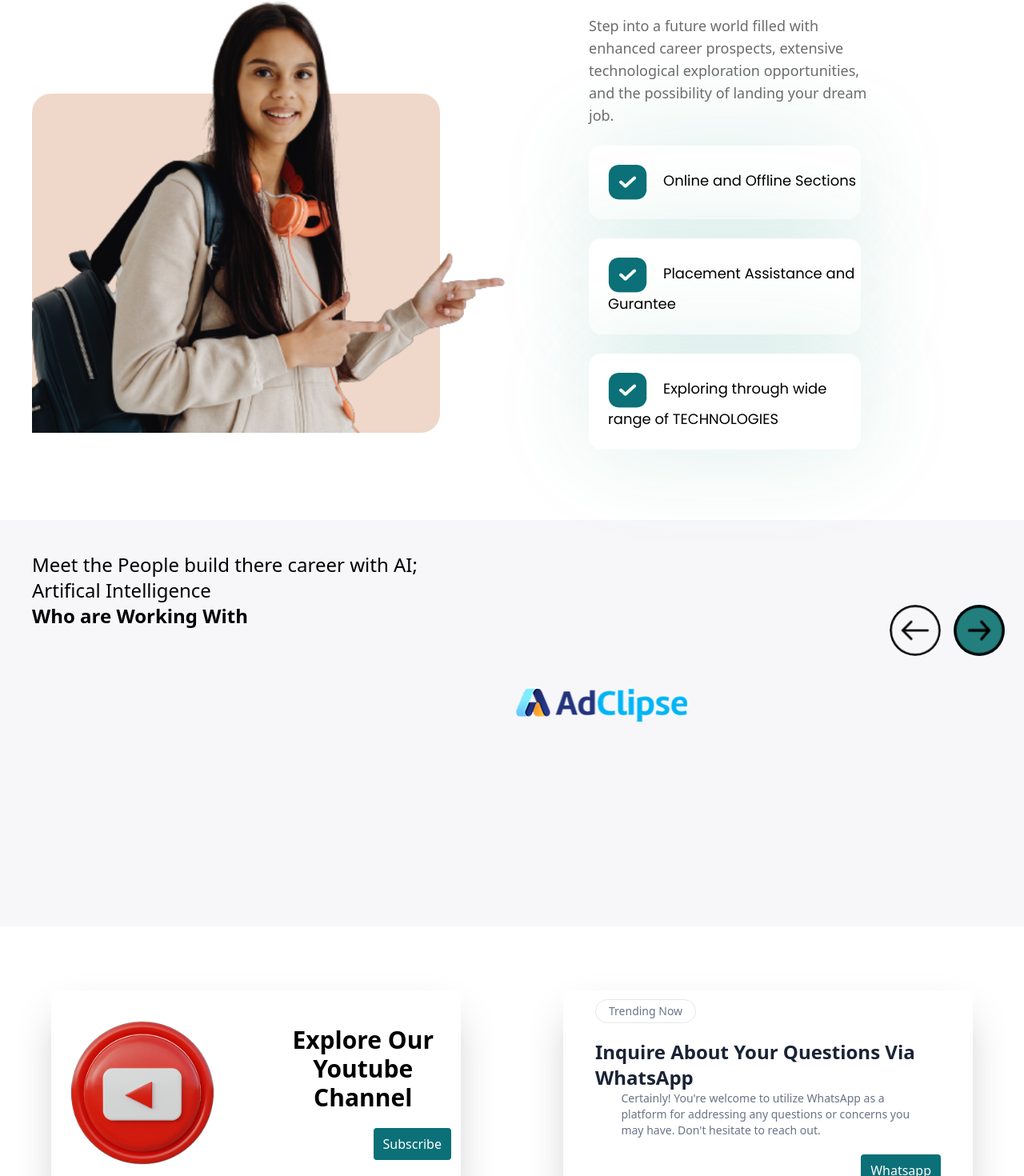
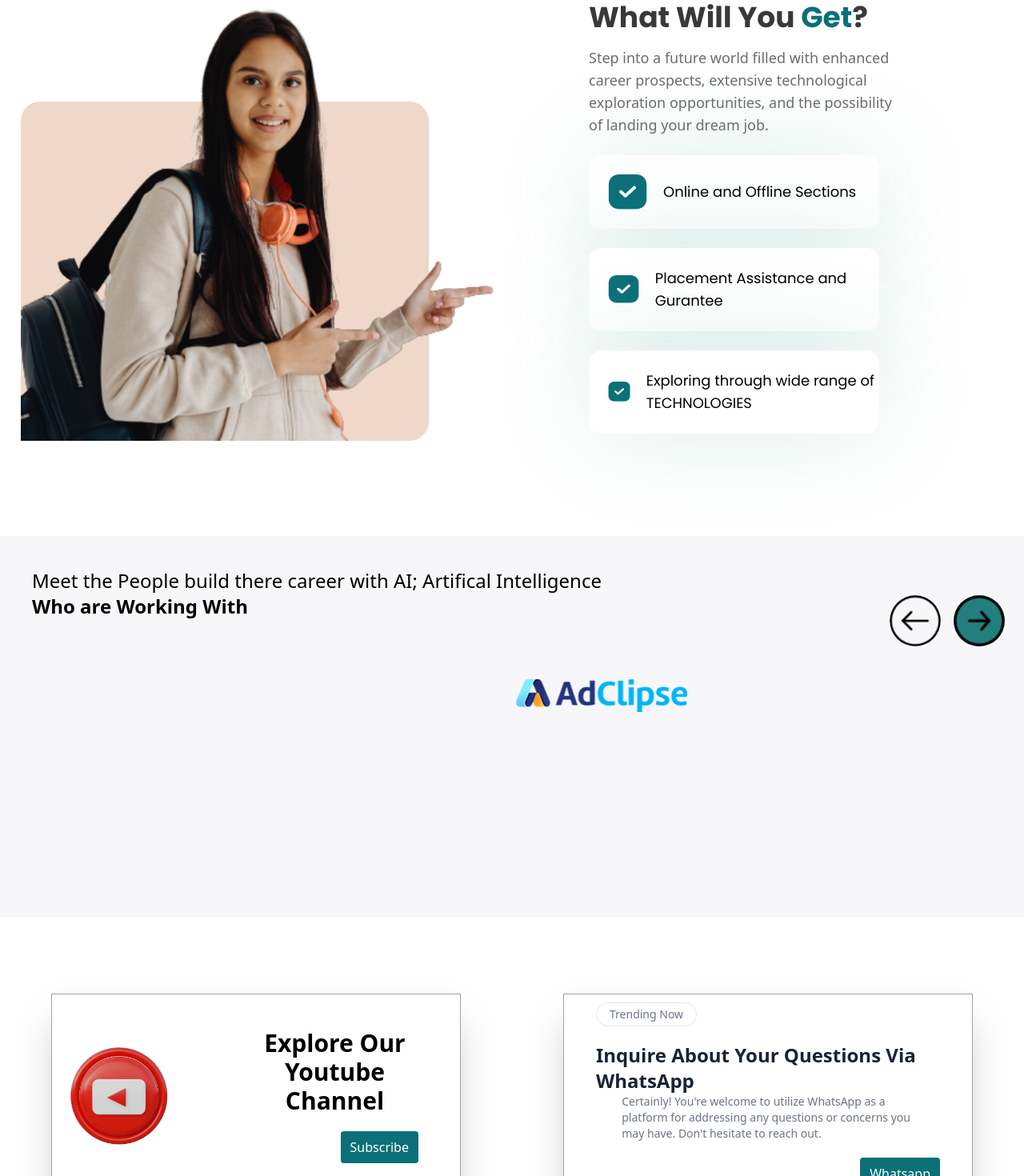
Before and after one commit to krishnapriyama/Cozmek-Website, a React (Vite) app: page / in a window 1280 px wide. Shown: the part 2963-4433 px from the top of the page at 80% size. Built offline with nearby package versions, Linux system fonts and the light colour scheme.

Commit message:
updations done in youtube, what will you get

```diff
--- a/src/HomePage/home.jsx
+++ b/src/HomePage/home.jsx
@@ -5,9 +5,9 @@ import AboutUs from "../components/4aboutUs";
 import SlideSelection from "../components/5SlideSelection";
 import Whatyouwillget from "../components/6whatyouwillget"
 import Footer from "../components/footer";
-import Youtube from "../components/youtube";
+import Youtube from "../components/8youtube";
 import Contactus from "../components/contactus";
-import WorkingWith from "../components/workingWith";
+import WorkingWith from "../components/7workingWith";
 
 
 import Counts from "../components/counts";
--- a/src/components/5SlideSelection.jsx
+++ b/src/components/5SlideSelection.jsx
@@ -192,7 +192,7 @@ const SlideSelection = () => {
 
                 </div>
 
-                <button className="bg-[#6fb0b4] hover:bg-green-500 p-2 rounded-md text-white capitalize" onClick={handleRegisterClick}>
+                <button className="bg-[#0B7077] hover:bg-[#329aa1] p-2 rounded-md text-white capitalize" onClick={handleRegisterClick}>
                   enroll now
                 </button>
               </div>
--- a/src/components/6whatyouwillget.jsx
+++ b/src/components/6whatyouwillget.jsx
@@ -11,8 +11,8 @@ let popins = {
 };
 const whatyouwillget = () => {
   return (
-    <div className="flex flex-col md:flex-row items-center mx-3 my-4  xs:m-8 md:m-10 lg:m-10">
-      <div className="md:w-1/2 flex justify-center">
+    <div className="flex flex-col md:flex-row items-center mx-3 my-4 mt-10 md:mt-20 mb-20">
+      <div className="md:w-1/2 flex ml-10 md:ml-0 justify-center">
         <div className="flex">
           <div className="relative w-full h-full">
             <img
@@ -24,7 +24,7 @@ const whatyouwillget = () => {
           </div>
         </div>
       </div>
-      <div className="md:w-1/2 lg:p-6  xl:px-[6rem] ">
+      <div className="md:w-1/2 md:mt-0 mt-10 ml-10 md:ml-0 lg:p-6 xl:px-[6rem] ">
         <h1
           className="text-2xl md:text-4xl md:font-bold  py-4 text-[#393939]"
           style={popins}
@@ -41,7 +41,7 @@ const whatyouwillget = () => {
             return (
               <div
                 key={i}
-                className=" py-6 pl-6 w-10/12 my-6 xs:my-3 md:my-6 text-sm "
+                className=" flex items-center py-6 pl-6 w-10/12 my-6 xs:my-3 md:my-6 text-sm "
                 style={{
                   borderRadius: "16px",
                   background: "#FFF",
@@ -49,12 +49,16 @@ const whatyouwillget = () => {
                   ...popins,
                 }}
               >
+                <div>
                 <img
                   src={TickSqr}
                   className="inline pr-5"
                   alt="Tick squire"
                 />
+                </div>
+                <div>
                 <h4 className="text-base md:text-lg inline ">{point}</h4>
+                </div>
               </div>
             );
           })}
--- a/src/components/workingWith.jsx
+++ b/src/components/7workingWith.jsx
@@ -1,24 +1,24 @@
 import { useEffect, useState, useRef } from "react";
 import { Swiper, SwiperSlide } from "swiper/react";
 import { Navigation, Pagination, Scrollbar, A11y } from "swiper/modules";
-import LeftArrow from "/src/assets/left-arrow-.png"
-import RightArrow from "/src/assets/right-arrow-6421.png"
-import imglogo1 from "/src/assets/workwith1.png"
-  import imglogo2 from "/src/assets/workwith2.png"
-  import imglogo3 from "/src/assets/workwith3.png"
-  import imglogo4 from "/src/assets/workwith4.png"
-  import imglogo5 from "/src/assets/workwith5.png"
-  import imglogo6 from "/src/assets/workwith6.png"
-  import imglogo7 from "/src/assets/workwith1.png"
-  import imglogo8 from "/src/assets/workwith2.png"
-  import imglogo9 from "/src/assets/workwith3.png"
-  import imglogo10 from "/src/assets/workwith4.png"
-  import imglogo11 from "/src/assets/workwith5.png"
-  import imglogo12 from "/src/assets/workwith6.png"
-  import imglogo13 from "/src/assets/workwith1.png"
-  import imglogo14 from "/src/assets/workwith2.png"
-  import imglogo15 from "/src/assets/workwith3.png"
-  import imglogo16 from "/src/assets/workwith4.png"
+import LeftArrow from "/src/assets/left-arrow-.png";
+import RightArrow from "/src/assets/right-arrow-6421.png";
+import imglogo1 from "/src/assets/workwith1.png";
+import imglogo2 from "/src/assets/workwith2.png";
+import imglogo3 from "/src/assets/workwith3.png";
+import imglogo4 from "/src/assets/workwith4.png";
+import imglogo5 from "/src/assets/workwith5.png";
+import imglogo6 from "/src/assets/workwith6.png";
+import imglogo7 from "/src/assets/workwith1.png";
+import imglogo8 from "/src/assets/workwith2.png";
+import imglogo9 from "/src/assets/workwith3.png";
+import imglogo10 from "/src/assets/workwith4.png";
+import imglogo11 from "/src/assets/workwith5.png";
+import imglogo12 from "/src/assets/workwith6.png";
+import imglogo13 from "/src/assets/workwith1.png";
+import imglogo14 from "/src/assets/workwith2.png";
+import imglogo15 from "/src/assets/workwith3.png";
+import imglogo16 from "/src/assets/workwith4.png";
 
 const logo = [
   imglogo1,
@@ -36,8 +36,7 @@ const logo = [
   imglogo13,
   imglogo14,
   imglogo15,
-  imglogo16
-
+  imglogo16,
 ];
 // Import Swiper styles
 
@@ -77,21 +76,29 @@ const WorkingWith = () => {
 
   return (
     <div className="w-100% h-auto bg-[#F7F7FA]">
-      <div className="md:flex ">
-        <div className="text-sm sm:text-lg py-10  md:text-2xl px-10 md:w-1/2 ">
+      <div className="md:flex">
+        <div className="text-xl py-10 md:text-2xl px-10 md:w-3/4">
           <h2>
             Meet the People build there career with AI; Artifical Intelligence
           </h2>
           <h1 className="font-bold">Who are Working With</h1>
         </div>
-        <div className="flex items-center justify-center md:items-end md:justify-end w-full  md:w-1/2 px-2  md:px-6">
+        <div className="flex items-center justify-center md:items-end md:justify-end w-full  md:w-1/4 px-2  md:px-6">
           {" "}
           <div className="">
             <button className="px-2 md:px-4 rounded-full " onClick={handlePrev}>
-              <img className="w-8 md:w-auto rounded-full hover:bg-[#def3f3]" src={LeftArrow} alt="Prev" />
+              <img
+                className="w-8 md:w-auto rounded-full hover:bg-[#def3f3]"
+                src={LeftArrow}
+                alt="Prev"
+              />
             </button>
             <button className="   " onClick={handleNext}>
-            <img className="w-8 bg-[#237E7E] hover:bg-[#a4dfdf] md:w-auto rounded-full" src={RightArrow} alt="Next" />
+              <img
+                className="w-8 bg-[#237E7E] hover:bg-[#a4dfdf] md:w-auto rounded-full"
+                src={RightArrow}
+                alt="Next"
+              />
             </button>
           </div>
         </div>
@@ -108,7 +115,8 @@ const WorkingWith = () => {
           // pagination={{ clickable: true }}
           // scrollbar={{ draggable: true }}
           onSwiper={(swiper) => console.log(swiper)}
-          onSlideChange={() => console.log("slide change")}>
+          onSlideChange={() => console.log("slide change")}
+        >
           {logo.map((img, i) => {
             return (
               <SwiperSlide key={i} className="w-25% md:w-100%">
--- a/src/components/youtube.jsx
+++ b/src/components/8youtube.jsx
@@ -1,23 +1,25 @@
 /* eslint-disable react/no-unescaped-entities */
-import youtubeLogo from "/src/assets/youtube.png"
+import youtubeLogo from "/src/assets/youtube.png";
 
 const youtube = () => {
+  const phoneNumber = "9061401943";
+  const whatsappUrl = `https://wa.me/${phoneNumber}`;
   return (
     <>
-      <div className="w-full flex flex-col lg:gap-0 gap-24 lg:flex-row  mt-20  mb-20">
+      <div className="w-full flex flex-col lg:gap-0 gap-10 lg:flex-row  mt-24 mb-24">
         <div className="w-full lg:w-1/2 flex justify-center">
-          <div className="w-[70%] lg:w-4/5 h-64 gap-10 flex shadow-2xl justify-center items-center">
+          <div className="w-[70%] border border-gray-400 lg:w-4/5 h-64 flex shadow-2xl justify-center items-center">
             <div className="xs:block hidden">
               <img src={youtubeLogo} alt="" className="p-5" />
             </div>
-            <div className="flex flex-col gap-5 p-3">
-              <div>
-                <h4 className="xl:text-3xl text-xl font-semibold text-center">
-                  Explore Our <br /> Youtube Channel
+            <div className="flex flex-col mr-10 gap-5 p-3">
+              <div className="flex justify-center xl:justify-end">
+                <h4 className="xl:text-3xl text-xl font-semibold text-center w-3/4">
+                  Explore Our Youtube Channel
                 </h4>
               </div>
               <div className="xl:text-end text-center">
-                <button className="bg-[#0B7077] rounded px-3 py-2 text-white">
+                <button className="bg-[#0B7077] hover:bg-[#329aa1] rounded px-3 py-2 text-white">
                   Subscribe
                 </button>
               </div>
@@ -26,7 +28,7 @@ const youtube = () => {
         </div>
 
         <div className="w-full lg:w-1/2 flex justify-center">
-          <div className="w-[70%] lg:w-4/5 p-5 lg:p-10 sm:h-64 h-auto flex flex-col justify-center gap-5 shadow-2xl">
+          <div className="w-[70%] border border-gray-400 lg:w-4/5 p-5 lg:p-10 sm:h-64 h-auto flex flex-col justify-center gap-5 shadow-2xl">
             <div>
               <button className="border text-sm px-4 py-1 rounded-2xl text-[#6B7385]">
                 Trending Now
@@ -45,9 +47,11 @@ const youtube = () => {
               </div>
             </div>
             <div className="text-end">
-              <button className="bg-[#0B7077] rounded px-3 py-2 text-white">
-                Whatsapp
-              </button>
+              <a href={whatsappUrl} target="_blank" rel="noopener noreferrer">
+                <button className="bg-[#0B7077] hover:bg-[#329aa1] rounded px-3 py-2 text-white">
+                  Whatsapp
+                </button>
+              </a>
             </div>
           </div>
         </div>
```
